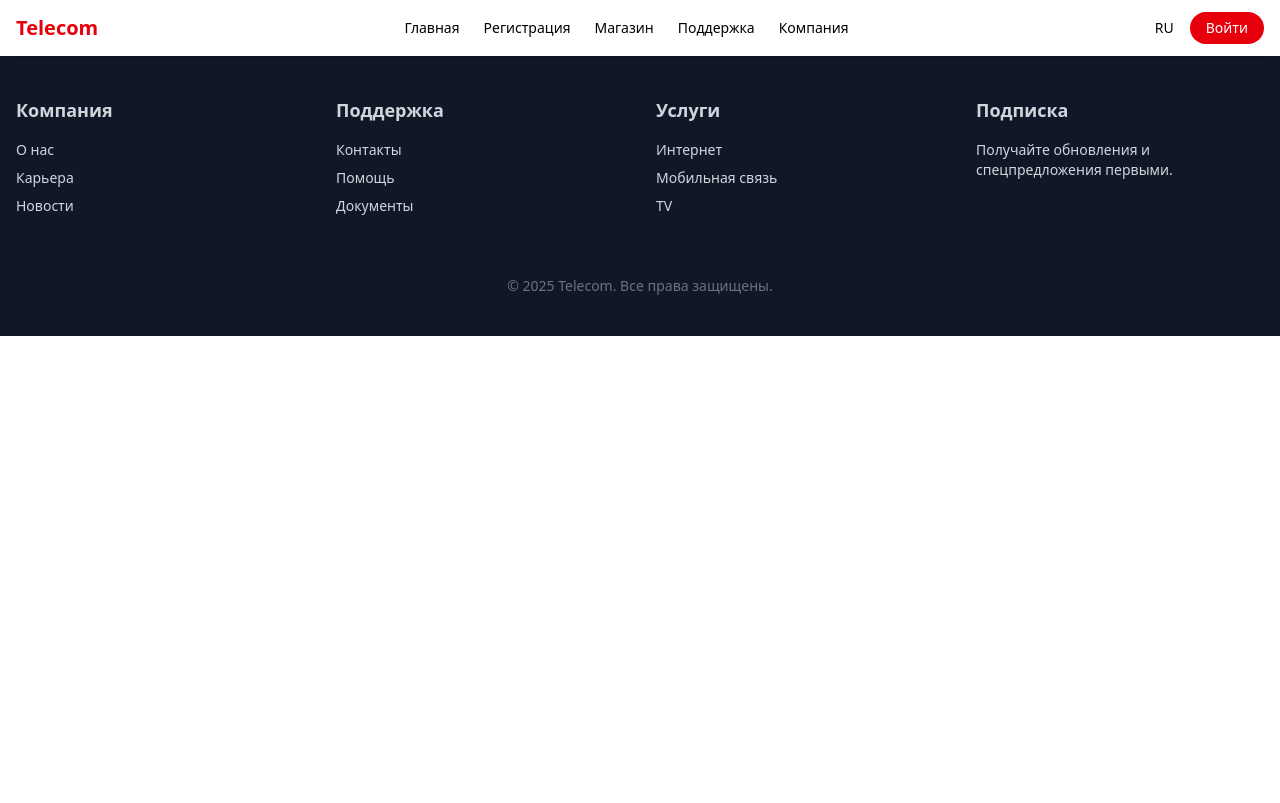
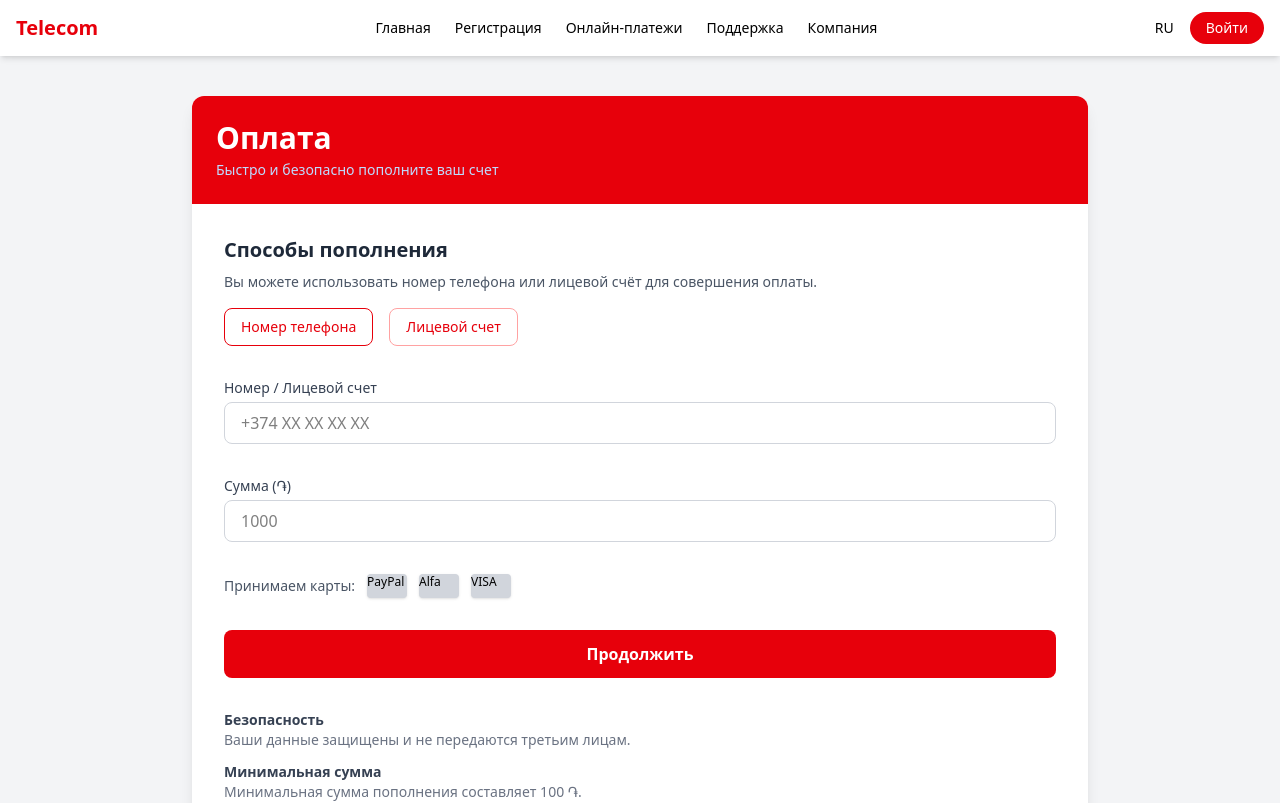
Before and after one commit to GraffPhoneix/TeamTelecom, a React (Vite) app in the folder team-telecom/: page /payment in a window 1280 px wide. Shown: the top 803 px of the page. Built offline with nearby package versions, Linux system fonts and the light colour scheme.

Commit message:
Payment route
Added Payment route commponents and main part

```diff
--- a/team-telecom/src/App.jsx
+++ b/team-telecom/src/App.jsx
@@ -4,6 +4,7 @@ import Header from './Components/Header'
 import Footer from './Components/Footer'
 import Home from './Routes/Home'
 import Register from './Routes/Register'
+import Payment from './Routes/Payment'
 
 export default function App() {
   return (
@@ -12,6 +13,7 @@ export default function App() {
       <Routes>
         <Route path="/" element={<Home />} />
         <Route path='register' element={<Register />} />
+        <Route path='payment' element={<Payment />} />
       </Routes>
       <Footer />
     </Router>
--- a/team-telecom/src/Components/Header.jsx
+++ b/team-telecom/src/Components/Header.jsx
@@ -8,7 +8,7 @@ export default function Header() {
                 <nav className="hidden md:flex space-x-6 text-sm">
                     <a href='/' className="hover:text-red-600 cursor-pointer">Главная</a>
                     <a href='/register' className="hover:text-red-600 cursor-pointer">Регистрация</a>
-                    <a className="hover:text-red-600 cursor-pointer">Магазин</a>
+                    <a href='/payment' className="hover:text-red-600 cursor-pointer">Онлайн-платежи</a>
                     <a className="hover:text-red-600 cursor-pointer">Поддержка</a>
                     <a className="hover:text-red-600 cursor-pointer">Компания</a>
                 </nav>
--- /dev/null
+++ b/team-telecom/src/Components/Payment-CardIcons.jsx
@@ -0,0 +1,10 @@
+export default function CardIcons() {
+  return (
+    <div className="flex items-center space-x-3 mt-4">
+      <span className="text-sm text-gray-600 font-medium">Принимаем карты:</span>
+      <div className="w-10 h-6 bg-gray-300 rounded shadow-sm text-xs center">PayPal</div>
+      <div className="w-10 h-6 bg-gray-300 rounded shadow-sm text-xs center">Alfa</div>
+      <div className="w-10 h-6 bg-gray-300 rounded shadow-sm text-xs center">VISA</div>
+    </div>
+  );
+}
--- /dev/null
+++ b/team-telecom/src/Components/Payment-Footer.jsx
@@ -0,0 +1,7 @@
+export default function Footer() {
+    return (
+        <div className="bg-gray-100 border-t p-4 text-xs text-gray-500 text-center">
+            © {new Date().getFullYear()} Телеком Армения. Все права защищены.
+        </div>
+    );
+}
--- /dev/null
+++ b/team-telecom/src/Components/Payment-Header.jsx
@@ -0,0 +1,8 @@
+export default function Header() {
+    return (
+        <div className="bg-red-600 p-6">
+            <h1 className="text-3xl font-bold text-white">Оплата</h1>
+            <p className="text-blue-200 text-sm mt-1">Быстро и безопасно пополните ваш счет</p>
+        </div>
+    );
+}
--- /dev/null
+++ b/team-telecom/src/Components/Payment-InfoBlocks.jsx
@@ -0,0 +1,18 @@
+export default function InfoBlocks() {
+    return (
+        <div className="text-sm text-gray-500 mt-8 space-y-3">
+            <div>
+                <h3 className="font-semibold text-gray-700">Безопасность</h3>
+                <p>Ваши данные защищены и не передаются третьим лицам.</p>
+            </div>
+            <div>
+                <h3 className="font-semibold text-gray-700">Минимальная сумма</h3>
+                <p>Минимальная сумма пополнения составляет 100 ֏.</p>
+            </div>
+            <div>
+                <h3 className="font-semibold text-gray-700">Поддержка</h3>
+                <p>Если у вас возникли трудности, обратитесь в службу поддержки.</p>
+            </div>
+        </div>
+    );
+}
--- /dev/null
+++ b/team-telecom/src/Components/Payment-InputField.jsx
@@ -0,0 +1,12 @@
+export default function InputField({ label, placeholder, type = 'text' }) {
+  return (
+    <div>
+      <label className="block text-sm font-medium text-gray-700 mb-1">{label}</label>
+      <input
+        type={type}
+        placeholder={placeholder}
+        className="w-full border border-gray-300 rounded-lg px-4 py-2 focus:ring-2 focus:ring-red-500 focus:outline-none"
+      />
+    </div>
+  );
+}
--- /dev/null
+++ b/team-telecom/src/Components/Paymeny-MethodSelector.jsx
@@ -0,0 +1,12 @@
+export default function MethodSelector() {
+  return (
+    <div>
+      <h2 className="text-xl font-semibold text-gray-800 mb-2">Способы пополнения</h2>
+      <p className="text-sm text-gray-600 mb-4"> Вы можете использовать номер телефона или лицевой счёт для совершения оплаты.</p>
+      <div className="flex items-center space-x-4">
+        <button className="px-4 py-2 text-sm font-medium border border-red-600 text-red-600 rounded-lg hover:bg-red-50 transition">Номер телефона</button>
+        <button className="px-4 py-2 text-sm font-medium border border-red-300 text-red-600 rounded-lg hover:bg-red-50 transition">Лицевой счет</button>
+      </div>
+    </div>
+  );
+}
--- /dev/null
+++ b/team-telecom/src/Routes/Payment.jsx
@@ -0,0 +1,29 @@
+import Header from '../Components/Payment-Header';
+import MethodSelector from '../Components/Paymeny-MethodSelector';
+import InputField from '../Components/Payment-InputField';
+import CardIcons from '../Components/Payment-CardIcons';
+import InfoBlocks from '../Components/Payment-InfoBlocks';
+import Footer from '../Components/Payment-Footer';
+
+export default function Payment() {
+  return (
+    <div className="min-h-screen bg-gray-100 py-10 px-4">
+      <div className="max-w-4xl mx-auto bg-white shadow-lg rounded-xl overflow-hidden">
+        <Header />
+        <div className="p-8 space-y-8">
+          <MethodSelector />
+          <InputField label="Номер / Лицевой счет" placeholder="+374 XX XX XX XX" />
+          <InputField label="Сумма (֏)" placeholder="1000" type="number" />
+          <CardIcons />
+          <div>
+            <button className="w-full bg-red-600 hover:bg-red-700 text-white font-semibold py-3 px-4 rounded-lg transition">
+              Продолжить
+            </button>
+          </div>
+          <InfoBlocks />
+        </div>
+        <Footer />
+      </div>
+    </div>
+  );
+}
```
